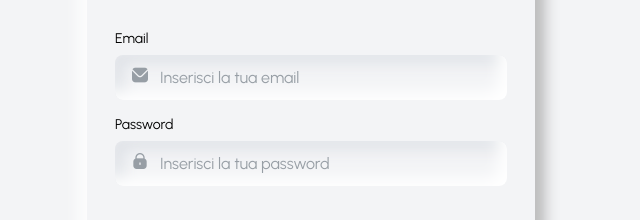
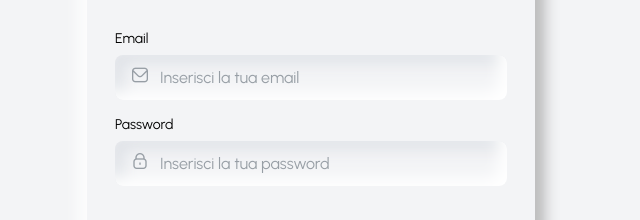
Before and after one commit to spread0942/rest_your_ant, a Vue app in the folder frontend/: page /login in a window 1280 px wide. Shown: the part 258-478 px from the top of the page, without its empty margins (329-969 px from the left). Built offline with nearby package versions, Linux system fonts and the light colour scheme.

Commit message:
feat: Update icons in Sidebar and Login components for improved visual consistency

```diff
--- a/frontend/src/components/SidebarComponent.vue
+++ b/frontend/src/components/SidebarComponent.vue
@@ -40,21 +40,21 @@
           @click="handleNavClick"
         >
           <div class="nav-item-content">
-            <i class="fi fi-sr-menu-burger nav-icon"></i>
+            <i class="fi fi-rr-book-alt nav-icon"></i>
             <span>Menù</span>
           </div>
         </router-link>
 
         <div class="nav-item" @click="navigateTo('/tables')">
           <div class="nav-item-content">
-            <i class="fi fi-sr-table nav-icon"></i>
+            <i class="fi fi-rr-reservation-table nav-icon"></i>
             <span>Aree Tavoli</span>
           </div>
         </div>
 
         <div class="nav-item" @click="navigateTo('/orders')">
           <div class="nav-item-content">
-            <i class="fi fi-sr-ballot-check nav-icon"></i>
+            <i class="fi fi-rr-poll-h nav-icon"></i>
             <span>Ordini</span>
           </div>
         </div>
--- a/frontend/src/views/Login.vue
+++ b/frontend/src/views/Login.vue
@@ -25,7 +25,7 @@
               <div class="form-group">
                 <label for="email" class="field-label">Email</label>
                 <div class="input-container">
-                  <i class="fi fi-sr-envelope input-icon"></i>
+                  <i class="fi fi-rr-envelope input-icon"></i>
                   <input
                     type="email"
                     id="email"
@@ -41,7 +41,7 @@
               <div class="form-group">
                 <label for="password" class="field-label">Password</label>
                 <div class="input-container">
-                  <i class="fi fi-sr-lock input-icon"></i>
+                  <i class="fi fi-rr-lock input-icon"></i>
                   <input
                     type="password"
                     id="password"
```
